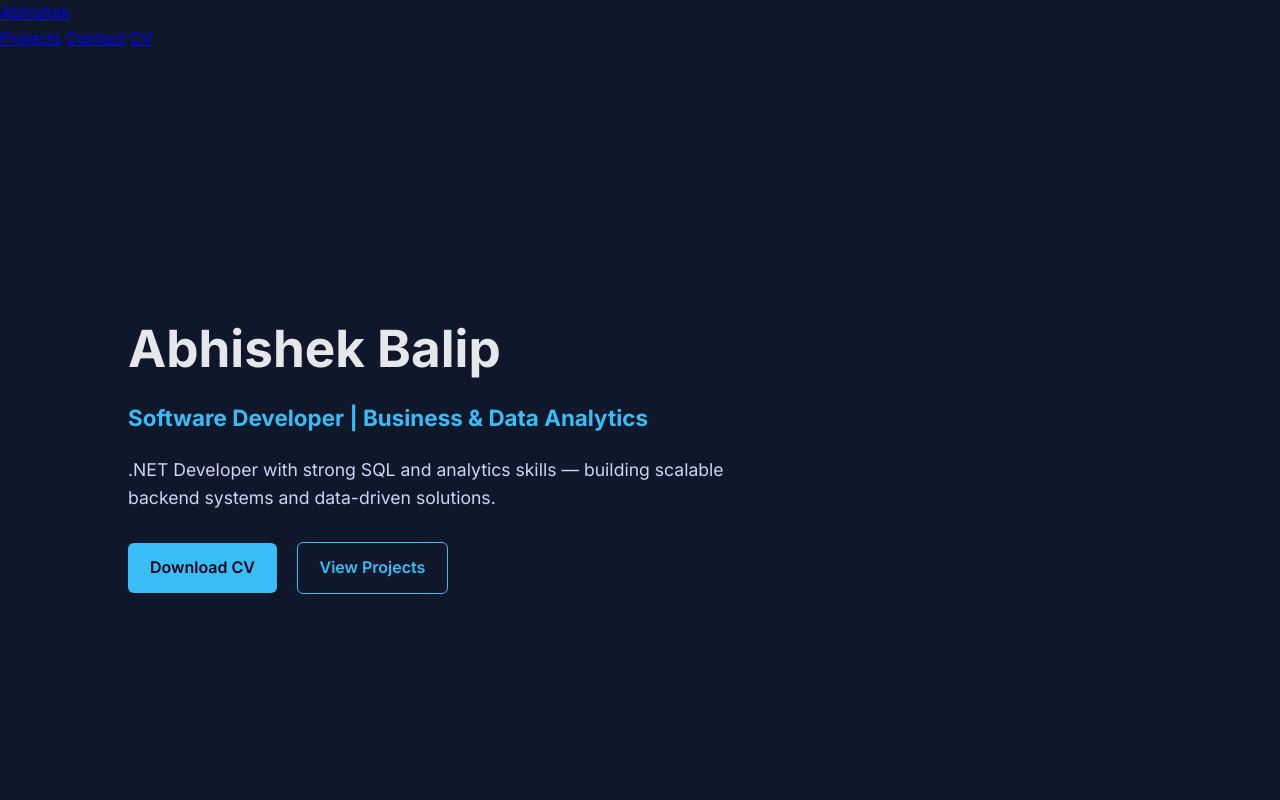
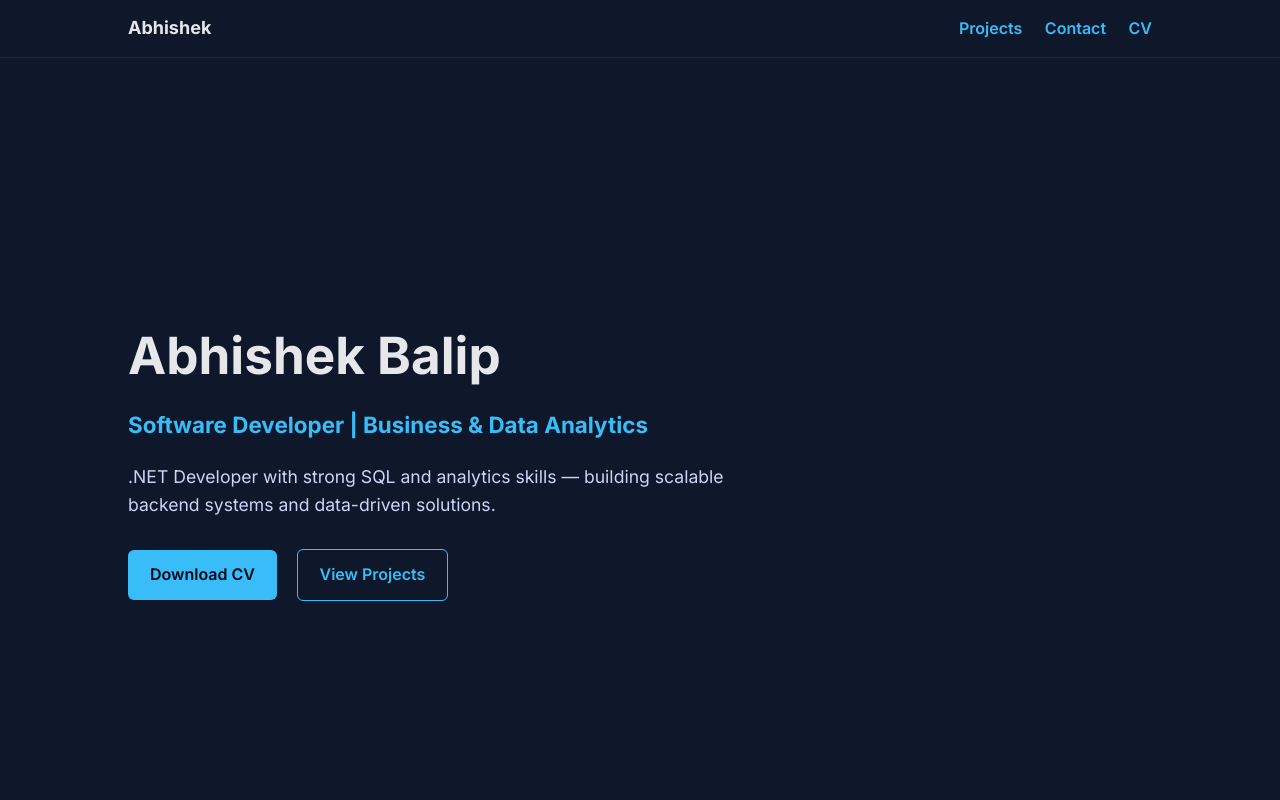
Before and after one commit to abhishekbalipdev/abhishekbalipdev.github.io, a plain HTML site: page index.html in a window 1280 px wide. Shown: the top 800 px of the page. Drawn offline with Linux system fonts and the light colour scheme.

Commit message:
Update style.css

```diff
--- a/style.css
+++ b/style.css
@@ -102,3 +102,47 @@ h3 {
   color: #38bdf8;
   text-decoration: none;
 }
+.navbar{
+  position: sticky;
+  top: 0;
+  background: #0f172a;
+  padding: 14px 10%;
+  border-bottom: 1px solid rgba(255,255,255,0.08);
+  z-index: 1000;
+}
+
+.nav-wrap{
+  display: flex;
+  justify-content: space-between;
+  align-items: center;
+}
+
+.brand{
+  font-weight: 700;
+  text-decoration: none;
+  color: #e5e7eb;
+  font-size: 18px;
+}
+
+.nav-links a{
+  margin-left: 18px;
+  text-decoration: none;
+  color: #38bdf8;
+  font-weight: 600;
+}
+
+.nav-links a:hover{
+  text-decoration: underline;
+}
+
+.project-link{
+  display: inline-block;
+  margin-top: 10px;
+  color: #38bdf8;
+  text-decoration: none;
+  font-weight: 600;
+}
+
+.project-link:hover{
+  text-decoration: underline;
+}
```
